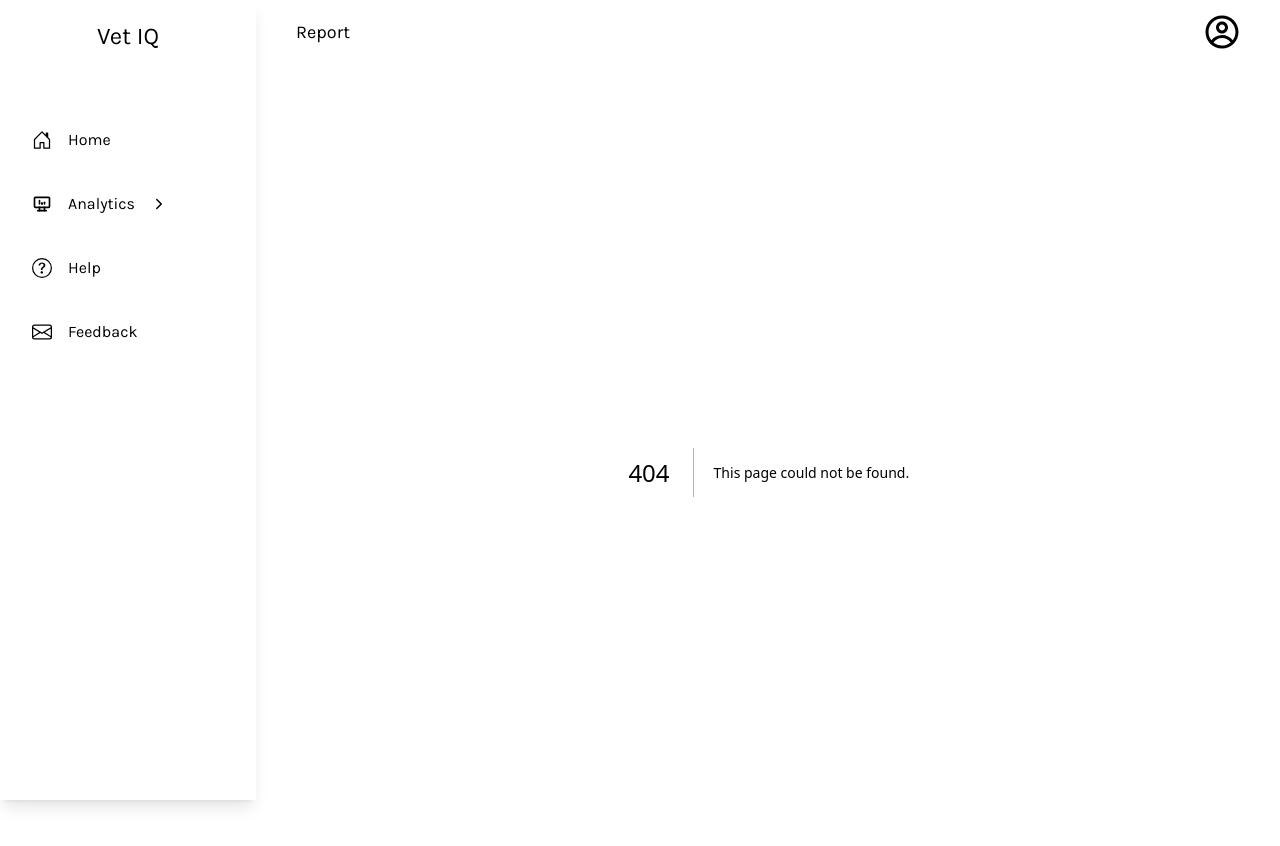
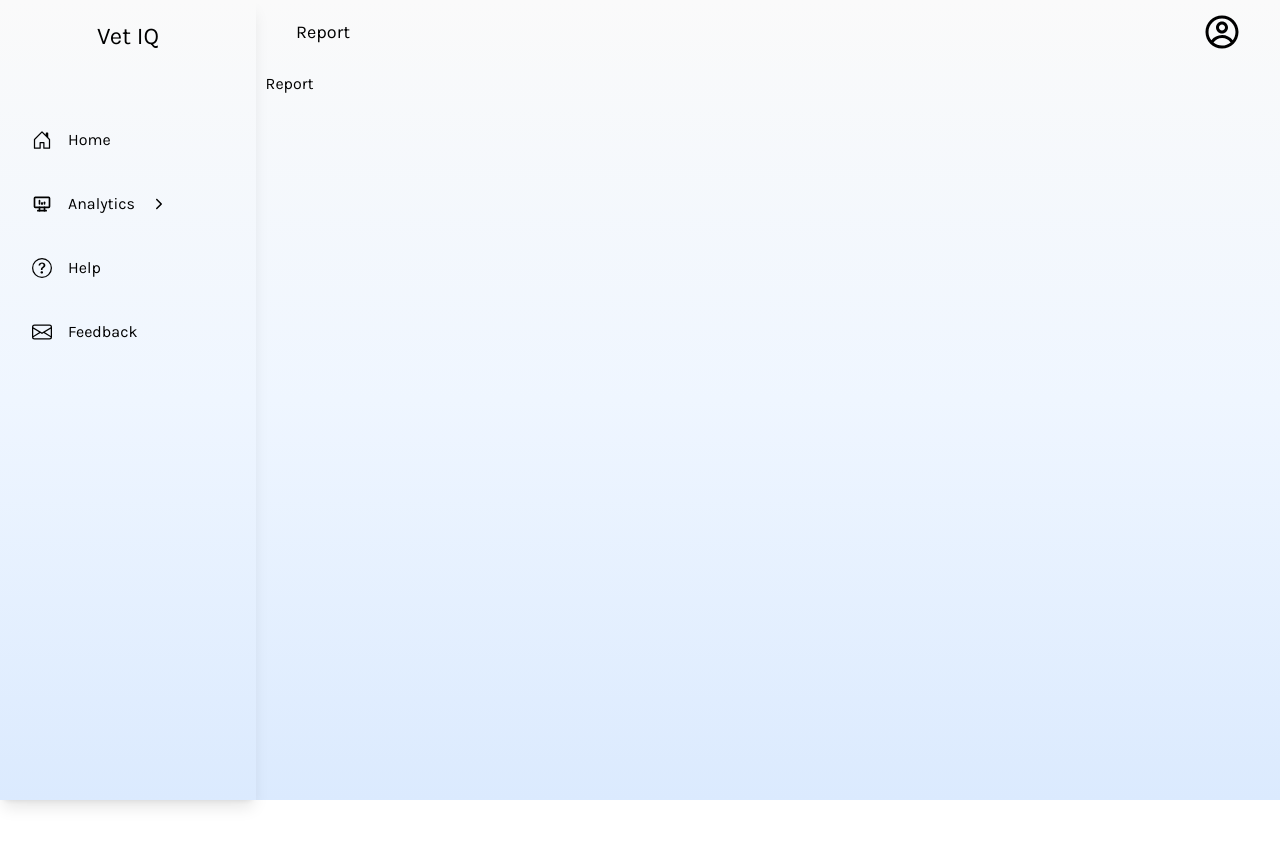
Before and after one commit to shifenghzhang/VetIQ-Web-Application, a Next.js app: page /analytics/report in a window 1280 px wide. Before the commit this address had no page. Shown: the top 846 px of the page. After the commit the page ends 800 px from the top, so only its background shows below. Built offline with nearby package versions, Linux system fonts and the light colour scheme.

Commit message:
test commit
add report to app bar

```diff
--- a/package.json
+++ b/package.json
@@ -16,9 +16,9 @@
     "@trpc/next": "next",
     "@trpc/react-query": "next",
     "@trpc/server": "next",
-    "next": "^14.2.1",
-    "react": "18.2.0",
-    "react-dom": "18.2.0",
+    "next": "^14.2.3",
+    "react": "^18.2.0",
+    "react-dom": "^18.2.0",
     "react-icons": "^5.1.0",
     "server-only": "^0.0.1",
     "superjson": "^2.2.1",
--- /dev/null
+++ b/src/app/analytics/report/page.tsx
@@ -0,0 +1,9 @@
+import React from 'react'
+
+function page() {
+  return (
+    <div>Report</div>
+  )
+}
+
+export default page
```
Also changed, not shown: 1 other file (tests, documents, lock files or other folders).
